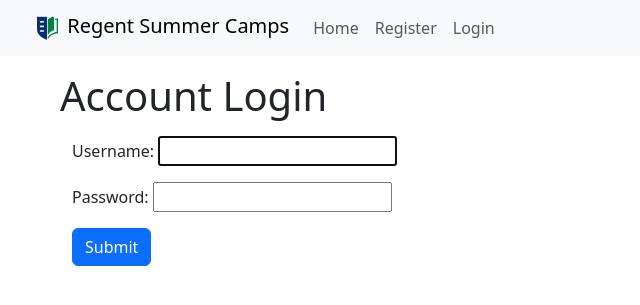
After one commit to TrentenPodach/summercampsystemCSCI450, a Django app: page /login/ in a window 1280 px wide. The commit adds this page. Shown: the top 305 px of the page, without its empty margins (0-640 px from the left). Run offline with Django 4.2, Linux system fonts and the light colour scheme; some libraries are stand-ins or nearby versions.

Commit message:
Initial login capability added. Haven't done sign-up yet

```diff
--- /dev/null
+++ b/riley test files/campreg/templates/campreg/login.html
@@ -0,0 +1,18 @@
+{% extends 'layout.html' %}
+
+{% block title %}
+Account Login
+{% endblock %}
+
+{% block header %}
+Account Login
+{% endblock %}
+
+{% block content %}
+<form method="post">
+  {% csrf_token %}
+  {{ login_form.as_p }}
+
+  <button type="submit" class="btn btn-primary">Submit</button>
+</form>
+{% endblock %}
--- a/riley test files/campreg/urls.py
+++ b/riley test files/campreg/urls.py
@@ -3,5 +3,6 @@ from . import views
 
 urlpatterns = [
     path('register/', views.register, name='register'),
+    path('login/', views.login_view, name='login'),
     path('success/', views.registration_success, name='registration_success'),
 ]
--- a/riley test files/campreg/views.py
+++ b/riley test files/campreg/views.py
@@ -1,5 +1,8 @@
 from django.shortcuts import render, redirect
-from .forms import FamilyForm, IndividualForm
+from .forms import FamilyForm, IndividualForm, LoginForm
+from django.contrib.auth import login
+from django.http import HttpResponse
+from django.contrib.auth.forms import AuthenticationForm
 
 def register(request):
     if request.method == 'POST':
@@ -35,3 +38,16 @@ def register(request):
 
 def registration_success(request):
     return render(request, 'campreg/success.html')
+
+
+
+def login_view(request):
+    if request.method == "POST":
+        login_form = AuthenticationForm(data=request.POST)
+        if login_form.is_valid():
+            login(request, login_form.get_user())
+            return redirect('register') #Temporarily using 'register' since that is the only other finished non-admin page
+
+    else:
+        login_form = AuthenticationForm()
+    return render(request, "campreg/login.html", {"login_form": login_form})
--- a/riley test files/templates/layout.html
+++ b/riley test files/templates/layout.html
@@ -31,6 +31,9 @@
                     <li class="nav-item">
                         <a class="nav-link" href="/register">Register</a>
                     </li>
+                    <li class="nav-item">
+                        <a class="nav-link" href="/login">Login</a>
+                    </li>
                 <ul>
             </div>
         </nav>
```
Also changed, not shown: riley test files/campreg/forms.py (+12 -1 lines), riley test files/README.md, riley test files/db.sqlite3.
